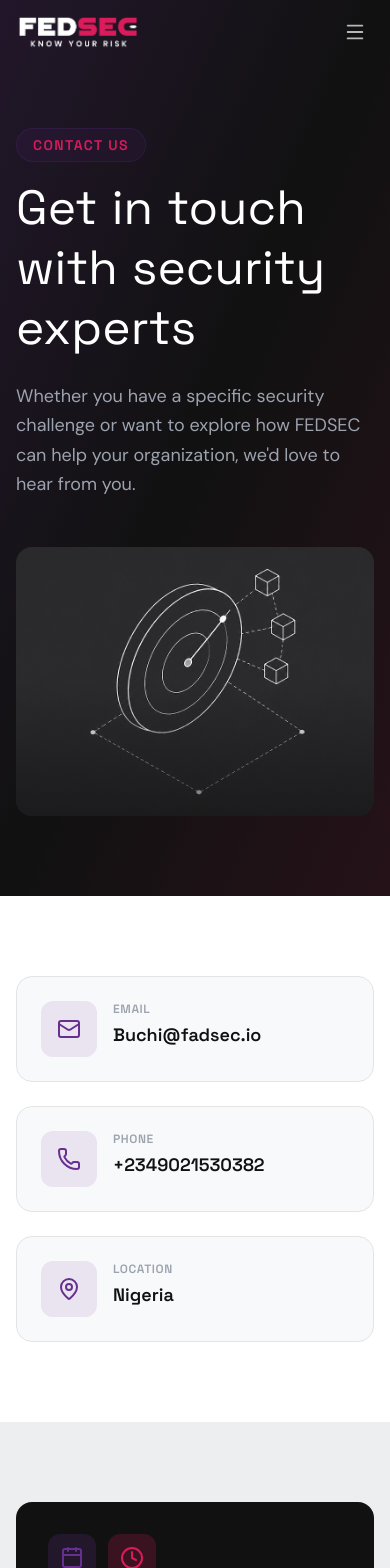
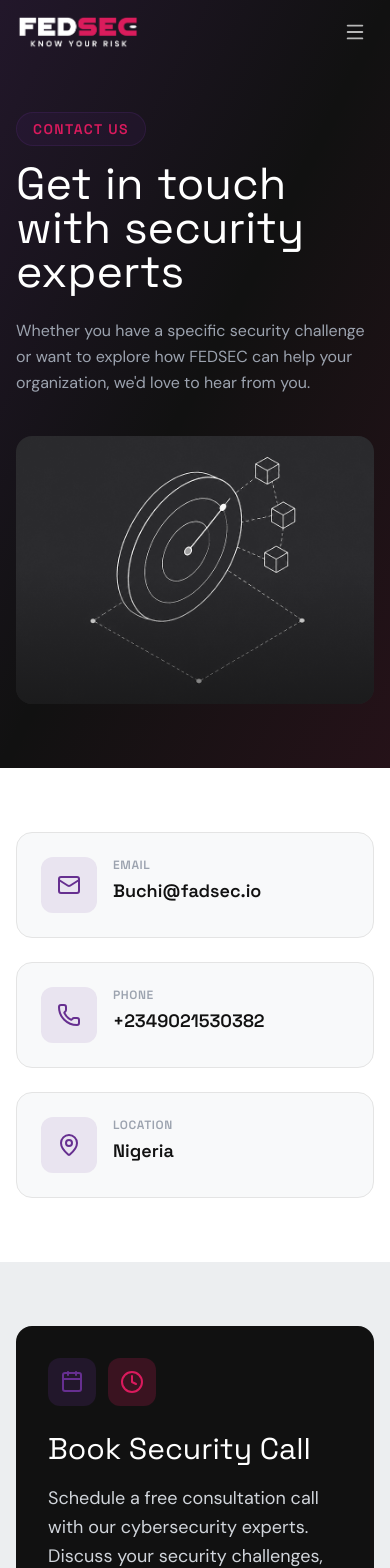
Before and after one commit to FEDSEC-ng/CYPHRA-LTD, a Next.js app: page /contact in a window 390 px wide. Shown: the top 1568 px of the page. Built offline with nearby package versions, Linux system fonts and the light colour scheme.

Commit message:
Improve responsive page flow and motion

```diff
--- a/src/app/blogs/page.tsx
+++ b/src/app/blogs/page.tsx
@@ -10,7 +10,7 @@
 export default function BlogsPage() {
   return (
     <>
-      <section className="relative pt-32 pb-20 md:pt-40 md:pb-28 bg-fedsec-gray-900 overflow-hidden">
+      <section className="relative pt-28 pb-16 sm:pt-32 sm:pb-20 md:pt-40 md:pb-28 bg-fedsec-gray-900 overflow-hidden">
         <div className="absolute inset-0 bg-gradient-to-br from-fedsec-purple/20 via-transparent to-fedsec-pink/10" />
         <div className="relative max-w-7xl mx-auto px-4 sm:px-6 lg:px-8">
           <motion.div
@@ -21,10 +21,10 @@
             <span className="inline-block mb-4 px-4 py-1.5 text-xs font-bold uppercase tracking-widest text-fedsec-purple bg-fedsec-purple/10 rounded-full font-[family-name:var(--font-accent)]">
               Our blogs
             </span>
-            <h1 className="text-5xl md:text-6xl lg:text-7xl font-normal text-fedsec-white leading-tight mb-6 font-[family-name:var(--font-heading)]">
+            <h1 className="text-[clamp(2.8rem,8vw,4.5rem)] font-normal text-fedsec-white leading-[.98] mb-6 font-[family-name:var(--font-heading)]">
               Latest cybersecurity news updates
             </h1>
-            <p className="text-lg md:text-xl text-fedsec-gray-400 max-w-3xl leading-relaxed">
+            <p className="text-base sm:text-lg md:text-xl text-fedsec-gray-400 max-w-3xl leading-relaxed">
               Articles, research, security awareness content, and technical
               write-ups from our team of cybersecurity professionals.
             </p>
@@ -32,7 +32,7 @@
         </div>
       </section>
 
-      <section className="py-20 md:py-28 bg-fedsec-white">
+      <section className="py-16 sm:py-20 md:py-28 bg-fedsec-white">
         <div className="max-w-7xl mx-auto px-4 sm:px-6 lg:px-8">
           <motion.div
             variants={staggerContainer}
--- a/src/app/contact/page.tsx
+++ b/src/app/contact/page.tsx
@@ -39,14 +39,14 @@
 
   return (
     <>
-      <section className="relative pt-32 pb-20 md:pt-40 md:pb-28 bg-fedsec-gray-900 overflow-hidden">
+      <section className="relative pt-28 pb-16 sm:pt-32 sm:pb-20 md:pt-40 md:pb-28 bg-fedsec-gray-900 overflow-hidden">
         <div className="absolute inset-0 bg-gradient-to-br from-fedsec-purple/20 via-transparent to-fedsec-pink/10" />
         <div className="relative max-w-7xl mx-auto px-4 sm:px-6 lg:px-8">
-          <div className="grid grid-cols-1 lg:grid-cols-2 gap-12 lg:gap-16 items-center">
+          <div className="grid grid-cols-1 gap-10 sm:gap-12 lg:grid-cols-2 lg:gap-16 items-center">
             <motion.div initial={{ opacity: 0, y: 30 }} animate={{ opacity: 1, y: 0 }} transition={springTransition}>
               <span className="inline-block mb-4 px-4 py-1.5 rounded-full bg-fedsec-purple/10 border border-fedsec-purple/20 text-sm font-semibold uppercase tracking-widest text-fedsec-pink font-[family-name:var(--font-accent)]">Contact Us</span>
-              <WordByWordReveal text="Get in touch with security experts" className="text-5xl md:text-6xl lg:text-7xl font-normal text-fedsec-white leading-tight mb-6 font-[family-name:var(--font-heading)]" tag="h1" />
-              <p className="text-lg md:text-xl text-fedsec-gray-400 max-w-3xl leading-relaxed">Whether you have a specific security challenge or want to explore how FEDSEC can help your organization, we&apos;d love to hear from you.</p>
+              <WordByWordReveal text="Get in touch with security experts" className="text-[clamp(2.8rem,8vw,4.5rem)] font-normal text-fedsec-white leading-[.98] mb-6 font-[family-name:var(--font-heading)]" tag="h1" />
+              <p className="text-base sm:text-lg md:text-xl text-fedsec-gray-400 max-w-3xl leading-relaxed">Whether you have a specific security challenge or want to explore how FEDSEC can help your organization, we&apos;d love to hear from you.</p>
             </motion.div>
             <motion.div initial={{ opacity: 0, scale: 0.95 }} animate={{ opacity: 1, scale: 1 }} transition={{ ...springTransition, delay: 0.2 }} className="relative">
               <div className="relative rounded-2xl overflow-hidden aspect-[4/3]">
@@ -58,7 +58,7 @@
         </div>
       </section>
 
-      <section className="py-20 md:py-28 bg-fedsec-white">
+      <section className="py-16 sm:py-20 md:py-28 bg-fedsec-white">
         <div className="max-w-7xl mx-auto px-4 sm:px-6 lg:px-8">
           <motion.div variants={staggerContainer} initial="hidden" whileInView="visible" viewport={{ once: true, margin: "-100px" }} className="grid grid-cols-1 md:grid-cols-3 gap-6">
             {contactCards.map((card) => (
@@ -74,7 +74,7 @@
         </div>
       </section>
 
-      <section className="py-20 md:py-28 bg-fedsec-gray-100">
+      <section className="py-16 sm:py-20 md:py-28 bg-fedsec-gray-100">
         <div className="max-w-7xl mx-auto px-4 sm:px-6 lg:px-8">
           <motion.div variants={fadeInUp} initial="hidden" whileInView="visible" viewport={{ once: true, margin: "-100px" }} className="bg-fedsec-gray-900 rounded-2xl overflow-hidden">
             <div className="grid grid-cols-1 lg:grid-cols-2 gap-0">
@@ -96,7 +96,7 @@
         </div>
       </section>
 
-      <section className="py-20 md:py-28 bg-fedsec-white">
+      <section className="py-16 sm:py-20 md:py-28 bg-fedsec-white">
         <div className="max-w-7xl mx-auto px-4 sm:px-6 lg:px-8">
           <div className="grid grid-cols-1 lg:grid-cols-5 gap-12 lg:gap-16">
             <motion.div variants={slideInLeft} initial="hidden" whileInView="visible" viewport={{ once: true, margin: "-100px" }} className="lg:col-span-2">
--- a/src/app/globals.css
+++ b/src/app/globals.css
@@ -26,6 +26,7 @@
 
 html {
   scroll-behavior: smooth;
+  scroll-padding-top: 88px;
 }
 
 body {
@@ -34,6 +35,25 @@
   color: var(--color-fedsec-white);
   -webkit-font-smoothing: antialiased;
   -moz-osx-font-smoothing: grayscale;
+  overflow-x: hidden;
+}
+
+img,
+svg {
+  max-width: 100%;
+}
+
+button,
+a,
+input,
+textarea,
+select {
+  -webkit-tap-highlight-color: transparent;
+}
+
+:focus-visible {
+  outline: 2px solid var(--color-fedsec-pink);
+  outline-offset: 4px;
 }
 
 ::selection {
@@ -187,6 +207,33 @@
   animation: shimmer 3s ease-in-out infinite;
 }
 
+@media (prefers-reduced-motion: reduce) {
+  html {
+    scroll-behavior: auto;
+  }
+
+  *,
+  *::before,
+  *::after {
+    animation-duration: 0.01ms !important;
+    animation-iteration-count: 1 !important;
+    scroll-behavior: auto !important;
+    transition-duration: 0.01ms !important;
+  }
+}
+
+@media (max-width: 640px) {
+  .grow-pill {
+    max-width: 100%;
+    white-space: normal;
+  }
+
+  .section-glow::before {
+    width: 320px;
+    height: 240px;
+  }
+}
+
 /* ─── Grow Pill Button ───────────────────────────────── */
 
 .grow-pill {
--- a/src/app/services/page.tsx
+++ b/src/app/services/page.tsx
@@ -37,7 +37,7 @@
 export default function ServicesPage() {
   return (
     <>
-      <section className="relative pt-32 pb-20 md:pt-40 md:pb-28 bg-fedsec-gray-900 overflow-hidden">
+      <section className="relative pt-28 pb-16 sm:pt-32 sm:pb-20 md:pt-40 md:pb-28 bg-fedsec-gray-900 overflow-hidden">
         <div className="absolute inset-0 bg-gradient-to-br from-fedsec-purple/20 via-transparent to-fedsec-pink/10" />
         <div className="relative max-w-7xl mx-auto px-4 sm:px-6 lg:px-8">
           <motion.div
@@ -48,10 +48,10 @@
             <span className="inline-block mb-4 px-4 py-1.5 text-xs font-bold uppercase tracking-widest text-fedsec-purple bg-fedsec-purple/10 rounded-full font-[family-name:var(--font-accent)]">
               Our services
             </span>
-            <h1 className="text-5xl md:text-6xl lg:text-7xl font-normal text-fedsec-white leading-tight mb-6 font-[family-name:var(--font-heading)]">
+              <h1 className="text-[clamp(2.8rem,8vw,4.5rem)] font-normal text-fedsec-white leading-[.98] mb-6 font-[family-name:var(--font-heading)]">
               Modern business security solutions
             </h1>
-            <p className="text-lg md:text-xl text-fedsec-gray-400 max-w-3xl leading-relaxed">
+            <p className="text-base sm:text-lg md:text-xl text-fedsec-gray-400 max-w-3xl leading-relaxed">
               Comprehensive cybersecurity solutions designed to protect your
               organization from evolving digital threats.
             </p>
@@ -59,7 +59,7 @@
         </div>
       </section>
 
-      <section className="py-20 md:py-28 bg-fedsec-white">
+      <section className="py-16 sm:py-20 md:py-28 bg-fedsec-white">
         <div className="max-w-7xl mx-auto px-4 sm:px-6 lg:px-8">
           <motion.div
             variants={staggerContainer}
@@ -72,7 +72,7 @@
               <motion.div key={service.slug} variants={fadeInUp}>
                 <Link
                   href={`/services/${service.slug}`}
-                  className="group block h-full bg-fedsec-gray-50 border border-fedsec-gray-200 rounded-2xl p-8 hover:border-fedsec-purple/30 hover:shadow-lg hover:shadow-fedsec-purple/5 transition-all duration-300"
+                  className="group block h-full bg-fedsec-gray-50 border border-fedsec-gray-200 rounded-2xl p-6 sm:p-8 hover:border-fedsec-purple/30 hover:shadow-lg hover:shadow-fedsec-purple/5 transition-all duration-300"
                 >
                   <div className="flex items-start gap-5">
                     <div className="w-14 h-14 rounded-xl bg-fedsec-purple/10 flex items-center justify-center shrink-0 group-hover:bg-fedsec-purple group-hover:text-fedsec-white transition-all duration-300">
--- a/src/components/ui/ScrollingBadges.tsx
+++ b/src/components/ui/ScrollingBadges.tsx
@@ -26,7 +26,7 @@
         {duplicated.map((badge, i) => (
           <span
             key={i}
-            className="inline-flex items-center px-6 py-2 mx-2 rounded-full border border-fedsec-gray-200 bg-fedsec-white text-sm font-medium text-fedsec-gray-600 font-[family-name:var(--font-accent)]"
+            className="inline-flex items-center px-5 py-2 mx-2 rounded-full border border-fedsec-gray-200 bg-fedsec-white text-xs sm:text-sm font-medium text-fedsec-gray-600 font-[family-name:var(--font-accent)]"
           >
             {badge}
           </span>
--- a/src/components/ui/WordByWordReveal.tsx
+++ b/src/components/ui/WordByWordReveal.tsx
@@ -26,12 +26,12 @@
           animate={{ opacity: 1, y: 0 }}
           transition={{
             type: "spring",
-            damping: 40,
-            stiffness: 200,
-            mass: 1,
+            damping: 30,
+            stiffness: 160,
+            mass: 0.8,
             delay: i * 0.06,
           }}
-          className="inline-block mr-[0.3em]"
+          className="inline-block mr-[0.3em] will-change-transform"
         >
           {word}
         </motion.span>
--- a/src/lib/animations.ts
+++ b/src/lib/animations.ts
@@ -7,9 +7,9 @@
 
 export const springTransition: Transition = {
   type: "spring",
-  damping: 40,
-  stiffness: 200,
-  mass: 1,
+  damping: 30,
+  stiffness: 160,
+  mass: 0.8,
 };
 
 export const springFast: Transition = {
@@ -21,7 +21,7 @@
 };
 
 export const fadeInUp: Variants = {
-  hidden: { opacity: 0, y: 50 },
+  hidden: { opacity: 0, y: 28 },
   visible: {
     opacity: 1,
     y: 0,
@@ -58,7 +58,7 @@
 };
 
 export const slideInLeft: Variants = {
-  hidden: { opacity: 0, x: -50 },
+  hidden: { opacity: 0, x: -28 },
   visible: {
     opacity: 1,
     x: 0,
@@ -67,7 +67,7 @@
 };
 
 export const slideInRight: Variants = {
-  hidden: { opacity: 0, x: 50 },
+  hidden: { opacity: 0, x: 28 },
   visible: {
     opacity: 1,
     x: 0,
```
Also changed, not shown: src/app/about/page.tsx (+7 -7 lines), src/app/team/page.tsx (+5 -5 lines).
